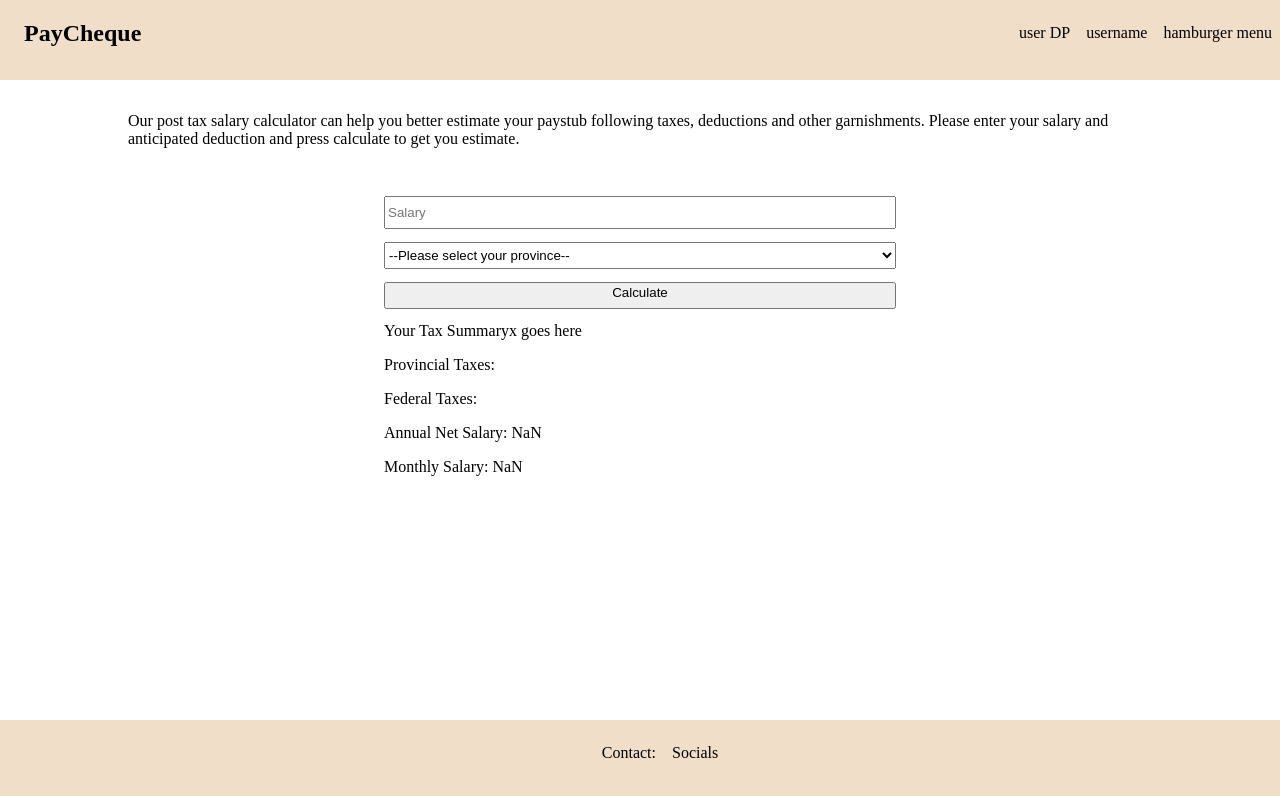
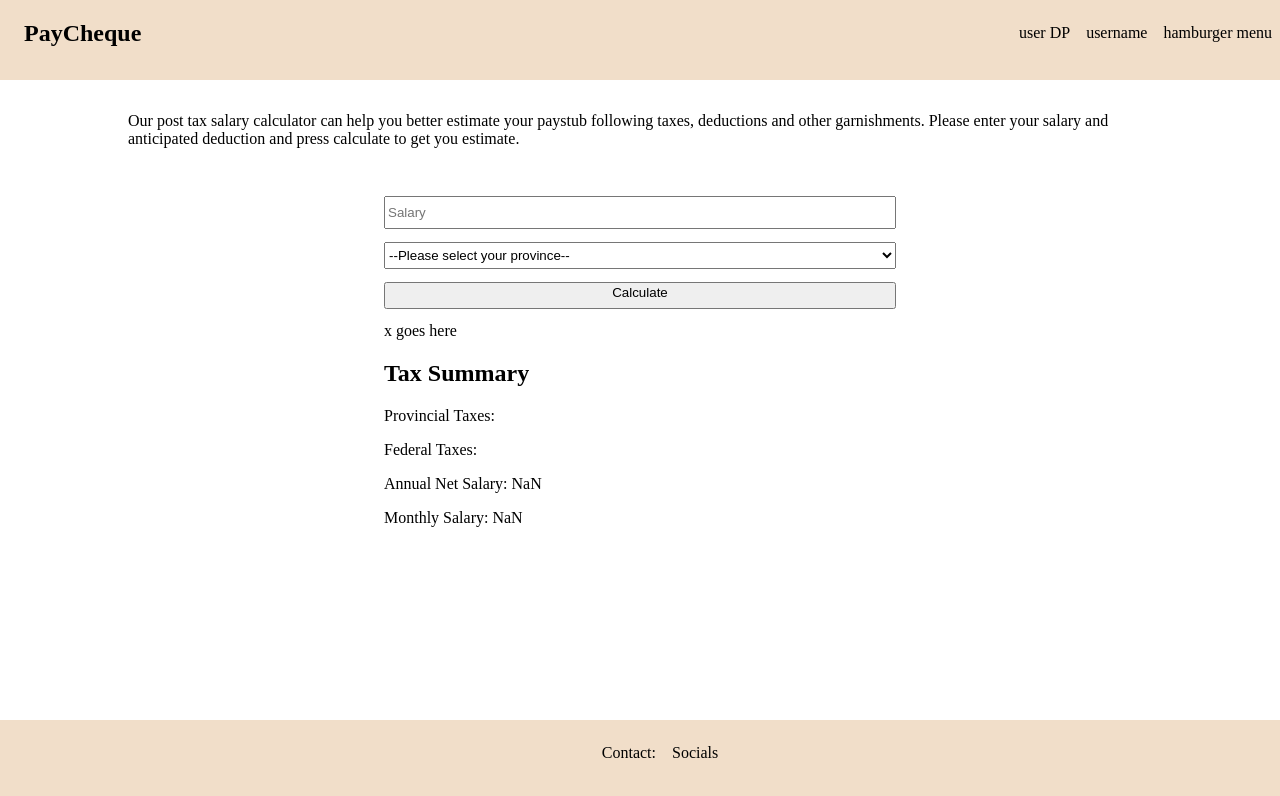
Before and after one commit to Jevaughn-W/Paycheque, a React (Create React App) app: page / in a window 1280 px wide. Shown: the top 796 px of the page. Built offline with nearby package versions, Linux system fonts and the light colour scheme.

Commit message:
Update results component title

```diff
--- a/src/components/form/showCalculation.jsx
+++ b/src/components/form/showCalculation.jsx
@@ -7,8 +7,8 @@ export default function ShowCalculation(props) {
   return(
     <section className="result">
       <div className="result-header">
-        <span>Your Tax Summary</span>
         <span onClick={props.cancel}>x goes here</span>
+        <h2>Tax Summary</h2>
       </div>
       <div className="result-body">
         <p>Provincial Taxes: {props.state.provincialTax}</p>
```
